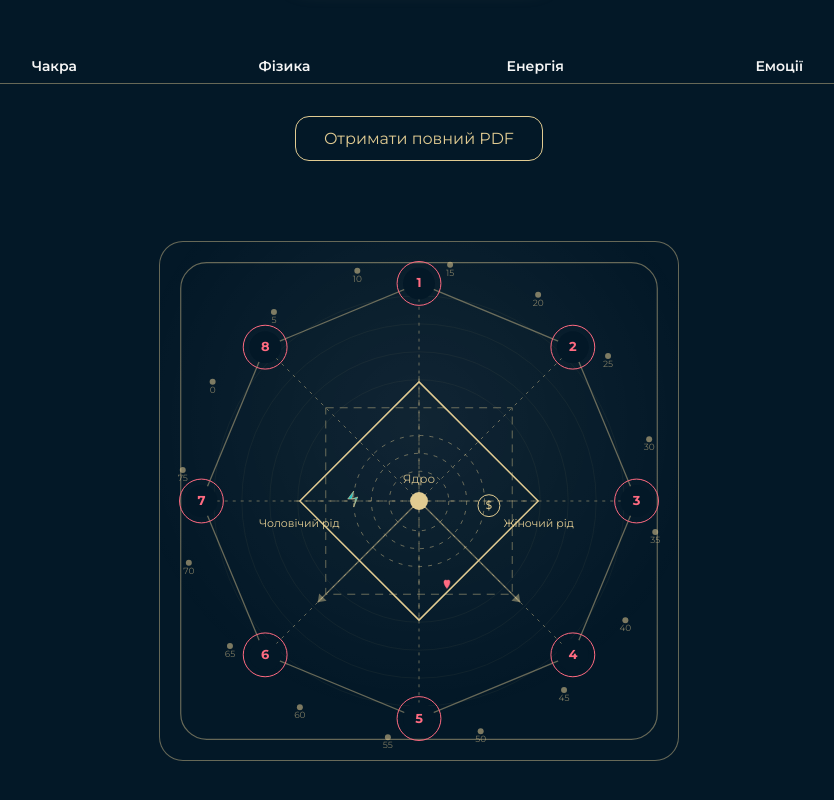
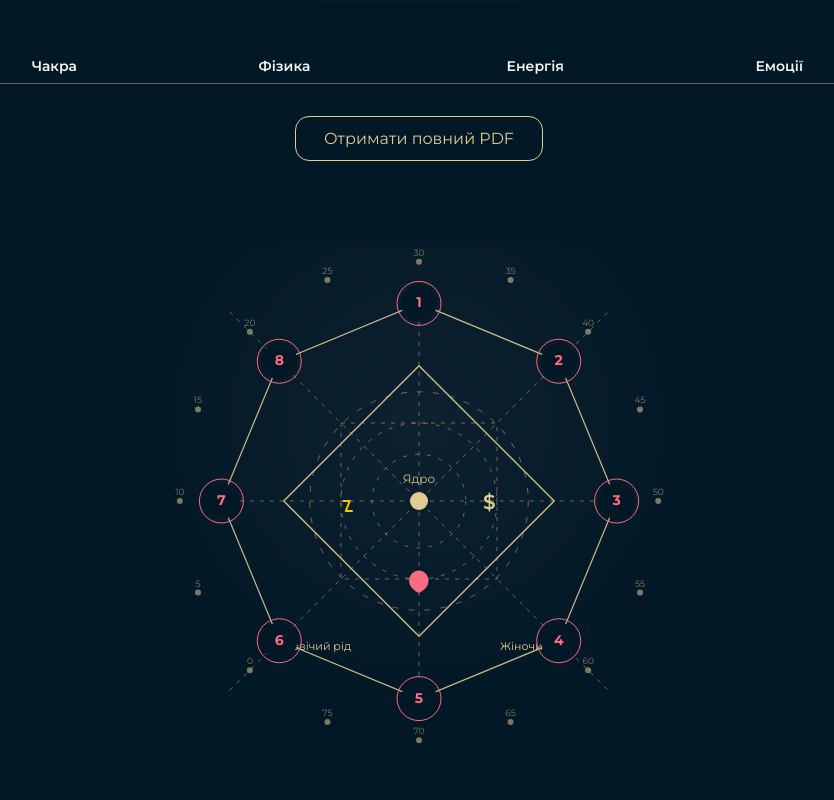
Before and after one commit to NadinMatrix/matrix-ryvok, a Next.js app: page / in a window 1280 px wide. Shown: the part 392-1192 px from the top of the page, without its empty margins (221-1055 px from the left). Built offline with nearby package versions, Linux system fonts and the light colour scheme.

Commit message:
Update ArcanaMatrixWeb.js

```diff
--- a/components/ArcanaMatrixWeb.js
+++ b/components/ArcanaMatrixWeb.js
@@ -6,48 +6,45 @@ const COLORS = {
   gold: '#E1CB92',
   accent: '#18C3CB',
   line: 'rgba(225,203,146,0.45)',
-  lineStrong: '#E1CB92',
+  lineBold: 'rgba(225,203,146,0.9)',
   dot: '#FF6B81',
-  ageDot: 'rgba(225,203,146,0.55)',
+  yearDot: 'rgba(225,203,146,0.55)',
 };
 
-// налаштування вікових точок
-const AGE_FROM = 0;
-const AGE_TO = 75;
-const AGE_STEP = 5;
-// старт кута для нуля років (у градусах, 0° — вправо, 90° — вниз)
-// 210° ≈ сектор біля енергії 6 (зліва знизу)
-const AGE_START_DEG = 210;
-
+/**
+ * Авторська арканна матриця (8-кутник + ромб + квадрат)
+ * size – розмір SVG, values – масив чисел арканів (до 8)
+ */
 export default function ArcanaMatrixWeb({ size = 520, values = [] }) {
   const cx = size / 2;
   const cy = size / 2;
 
-  const rOuter = size * 0.42;      // радіус 8-кутника
-  const rDiamond = size * 0.23;    // ромб (повернутий квадрат)
-  const rAxisSquare = size * 0.18; // прямий квадрат усередині
-  const rOrbitsMax = size * 0.23;  // макс радіус орбіт
-  const rAges = size * 0.46;       // коло років
+  // Радіуси
+  const rArcana = size * 0.38;         // коло 1–8
+  const rDiamond = size * 0.26;        // зовнішній ромб
+  const rSquare = size * 0.30 / 2;     // «30 радіус» – внутрішній квадрат
+  const orbitRadii = [0.18, 0.30, 0.42].map(k => (size * k) / 2);
+  const rYears = size * 0.46;          // коло років (0–75)
 
-  // 8 вершин восьмикутника
-  const points = useMemo(() => {
+  // 8 вершин восьмикутника (арканів)
+  const arcanaPoints = useMemo(() => {
     const arr = [];
     for (let i = 0; i < 8; i++) {
-      const a = (-Math.PI / 2) + (i * 2 * Math.PI) / 8; // починаємо з верху
+      const a = -Math.PI / 2 + (i * 2 * Math.PI) / 8;
       arr.push({
-        x: cx + rOuter * Math.cos(a),
-        y: cy + rOuter * Math.sin(a),
+        x: cx + rArcana * Math.cos(a),
+        y: cy + rArcana * Math.sin(a),
         angle: a,
       });
     }
     return arr;
-  }, [cx, cy, rOuter]);
+  }, [cx, cy, rArcana]);
 
-  // ромб (повернутий квадрат)
-  const diamond = useMemo(() => {
+  // Ромб (квадрат, повернутий на 45°)
+  const diamondPoints = useMemo(() => {
     const arr = [];
     for (let i = 0; i < 4; i++) {
-      const a = (-Math.PI / 2) + (i * 2 * Math.PI) / 4;
+      const a = -Math.PI / 2 + (i * 2 * Math.PI) / 4;
       arr.push({
         x: cx + rDiamond * Math.cos(a),
         y: cy + rDiamond * Math.sin(a),
@@ -56,78 +53,60 @@ export default function ArcanaMatrixWeb({ size = 520, values = [] }) {
     return arr;
   }, [cx, cy, rDiamond]);
 
-  // прямий квадрат по осях
-  const axisSquare = useMemo(() => {
-    const r = rAxisSquare;
+  // Прямий квадрат (осьовий), радіус ~30
+  const squarePoints = useMemo(() => {
     return [
-      { x: cx - r, y: cy - r },
-      { x: cx + r, y: cy - r },
-      { x: cx + r, y: cy + r },
-      { x: cx - r, y: cy + r },
+      { x: cx - rSquare, y: cy - rSquare },
+      { x: cx + rSquare, y: cy - rSquare },
+      { x: cx + rSquare, y: cy + rSquare },
+      { x: cx - rSquare, y: cy + rSquare },
     ];
-  }, [cx, cy, rAxisSquare]);
+  }, [cx, cy, rSquare]);
 
-  // вікові точки по колу
-  const ageMarks = useMemo(() => {
-    const res = [];
-    const count = (AGE_TO - AGE_FROM) / AGE_STEP + 1;
-    const stepDeg = 360 / count;
+  // Роки по колу (0–75, крок 5) — старт з кута, де стоїть аркан 6
+  const yearMarks = useMemo(() => {
+    const ages = [];
+    for (let age = 0; age <= 75; age += 5) {
+      ages.push(age);
+    }
 
-    for (let i = 0; i < count; i++) {
-      const age = AGE_FROM + i * AGE_STEP;
-      const deg = AGE_START_DEG + stepDeg * i;
-      const rad = (deg * Math.PI) / 180;
+    const angleFor6 =
+      -Math.PI / 2 + (5 * 2 * Math.PI) / 8; // той самий кут, що й для вершини 6
+    const step = (2 * Math.PI) / ages.length;
 
-      res.push({
+    return ages.map((age, index) => {
+      const a = angleFor6 + step * index;
+      return {
         age,
-        x: cx + rAges * Math.cos(rad),
-        y: cy + rAges * Math.sin(rad),
+        x: cx + rYears * Math.cos(a),
+        y: cy + rYears * Math.sin(a),
+      };
     });
-    }
-    return res;
-  }, [cx, cy, rAges]);
+  }, [cx, cy, rYears]);
 
-  // допоміжна функція для стрілки
-  const arrowHead = (x1, y1, x2, y2, sizeArrow = 10) => {
-    const angle = Math.atan2(y2 - y1, x2 - x1);
-    const a1 = angle + Math.PI * 0.8;
-    const a2 = angle - Math.PI * 0.8;
-    return [
-      x2,
-      y2,
-      x2 + sizeArrow * Math.cos(a1),
-      y2 + sizeArrow * Math.sin(a1),
-      x2 + sizeArrow * Math.cos(a2),
-      y2 + sizeArrow * Math.sin(a2),
-    ];
+  // Координати для іконок
+  const energyIcon = {
+    x: cx - rSquare * 0.9,
+    y: cy + rSquare * 0.05,
   };
 
-  // координати для ліній роду (від центру до низу ліворуч / праворуч)
-  const maleEnd = {
-    x: cx - rDiamond * 0.85,
-    y: cy + rDiamond * 0.85,
-  };
-  const femaleEnd = {
-    x: cx + rDiamond * 0.85,
-    y: cy + rDiamond * 0.85,
+  const moneyIcon = {
+    x: cx + rSquare * 0.9,
+    y: cy + rSquare * 0.1,
   };
 
-  // позиції іконок (усередині внутрішнього квадрата)
-  const iconEnergy = {
-    x: cx - rAxisSquare * 0.7,
-    y: cy,
-  }; // ⚡ – зліва по горизонталі
-  const iconMoney = {
-    x: cx + rAxisSquare * 0.75,
-    y: cy + rAxisSquare * 0.05,
-  }; // $ – справа трохи нижче горизонталі
-  const iconHeart = {
-    x: cx + rAxisSquare * 0.3,
-    y: cy + rAxisSquare * 0.9,
-  }; // ♥ – правий нижній сектор
+  const heartIcon = {
+    x: cx + rSquare * 0.1,
+    y: cy + rSquare * 0.95,
+  };
 
-  const valuesSafe = [...values];
-  while (valuesSafe.length < 8) valuesSafe.push(valuesSafe.length + 1);
+  const heartPath = `
+    M ${heartIcon.x} ${heartIcon.y}
+    c -4 -6 -12 -6 -16 0
+    c -4 6 -1 14 8 18
+    c 9 -4 12 -12 8 -18
+    z
+  `;
 
   return (
     <div
@@ -146,157 +125,97 @@ export default function ArcanaMatrixWeb({ size = 520, values = [] }) {
           display: 'block',
           margin: '0 auto',
           background:
-            'radial-gradient(circle at 50% 35%, rgba(255,255,255,0.06), transparent 70%)',
+            'radial-gradient(circle at 50% 35%, rgba(255,255,255,0.04), transparent 70%)',
           borderRadius: 24,
-          border: `1px solid ${COLORS.line}`,
         }}
       >
-        {/* фонова темна панель */}
-        <rect
-          x={size * 0.04}
-          y={size * 0.04}
-          width={size * 0.92}
-          height={size * 0.92}
-          rx={26}
-          ry={26}
-          fill="none"
-          stroke={COLORS.line}
-          strokeWidth="1.2"
-        />
-
-        {/* радіальні хвилі */}
-        {[0.26, 0.32, 0.38, 0.44].map((k, i) => (
-          <circle
-            key={`bg-${i}`}
-            cx={cx}
-            cy={cy}
-            r={size * k * 0.9}
-            fill="none"
-            stroke={COLORS.line}
-            strokeOpacity={0.12}
-          />
-        ))}
-
-        {/* орбіти */}
-        {[0.25, 0.40, 0.55].map((ratio, i) => (
+        {/* мінімалістичний фон – тонкі концентричні кола */}
+        {orbitRadii.map((r, i) => (
           <circle
             key={`orbit-${i}`}
             cx={cx}
             cy={cy}
-            r={rOrbitsMax * ratio}
+            r={r}
             fill="none"
+            stroke={COLORS.line}
+            strokeDasharray={i === 2 ? '6 10' : '4 8'}
+          />
+        ))}
+
+        {/* Вертикаль / горизонталь */}
+        <line
+          x1={cx}
+          y1={cy - rDiamond * 1.4}
+          x2={cx}
+          y2={cy + rDiamond * 1.4}
           stroke={COLORS.line}
           strokeDasharray="4 6"
         />
-        ))}
-
-        {/* осі (вертикаль / горизонталь) */}
         <line
-          x1={cx}
-          y1={cy - rOrbitsMax * 1.05}
-          x2={cx}
-          y2={cy + rOrbitsMax * 1.05}
-          stroke={COLORS.line}
-          strokeDasharray="6 6"
-        />
-        <line
-          x1={cx - rOrbitsMax * 1.05}
+          x1={cx - rDiamond * 1.4}
           y1={cy}
-          x2={cx + rOrbitsMax * 1.05}
+          x2={cx + rDiamond * 1.4}
           y2={cy}
           stroke={COLORS.line}
-          strokeDasharray="6 6"
+          strokeDasharray="4 6"
         />
 
-        {/* ромб (повернутий квадрат) */}
-        <polygon
-          points={diamond.map(p => `${p.x},${p.y}`).join(' ')}
-          fill="none"
-          stroke={COLORS.lineStrong}
-          strokeWidth="1.5"
+        {/* Діагоналі роду */}
+        {/* Чоловічий рід — зліва вгору ↘ вправо вниз (синя умовна лінія) */}
+        <line
+          x1={cx - rDiamond * 1.4}
+          y1={cy + rDiamond * 1.4}
+          x2={cx + rDiamond * 1.4}
+          y2={cy - rDiamond * 1.4}
+          stroke={COLORS.line}
+          strokeDasharray="4 6"
+        />
+        {/* Жіночий рід — справа вгору ↙ вліво вниз */}
+        <line
+          x1={cx - rDiamond * 1.4}
+          y1={cy - rDiamond * 1.4}
+          x2={cx + rDiamond * 1.4}
+          y2={cy + rDiamond * 1.4}
+          stroke={COLORS.line}
+          strokeDasharray="4 6"
         />
 
-        {/* внутрішній прямий квадрат (штриховий) */}
-        <polygon
-          points={axisSquare.map(p => `${p.x},${p.y}`).join(' ')}
-          fill="none"
-          stroke={COLORS.line}
-          strokeDasharray="8 6"
-        />
-
-        {/* лінії роду: чоловічий (зліва вниз) */}
-        <g>
-          <line
-            x1={cx}
-            y1={cy}
-            x2={maleEnd.x}
-            y2={maleEnd.y}
-            stroke={COLORS.line}
-            strokeWidth="1.4"
-          />
-          {(() => {
-            const [x2, y2, x3, y3, x4, y4] = arrowHead(
-              cx,
-              cy,
-              maleEnd.x,
-              maleEnd.y,
-              9
-            );
-            return (
-              <polygon
-                points={`${x2},${y2} ${x3},${y3} ${x4},${y4}`}
-                fill={COLORS.line}
-              />
-            );
-          })()}
+        {/* Підписи роду */}
         <text
-            x={cx - rOuter * 0.55}
-            y={cy + rOuter * 0.12}
-            textAnchor="middle"
+          x={cx - rDiamond * 1.1}
+          y={cy + rDiamond * 1.1}
           fill={COLORS.gold}
           fontSize="11"
         >
           Чоловічий рід
         </text>
-        </g>
-
-        {/* лінії роду: жіночий (справа вниз) */}
-        <g>
-          <line
-            x1={cx}
-            y1={cy}
-            x2={femaleEnd.x}
-            y2={femaleEnd.y}
-            stroke={COLORS.line}
-            strokeWidth="1.4"
-          />
-          {(() => {
-            const [x2, y2, x3, y3, x4, y4] = arrowHead(
-              cx,
-              cy,
-              femaleEnd.x,
-              femaleEnd.y,
-              9
-            );
-            return (
-              <polygon
-                points={`${x2},${y2} ${x3},${y3} ${x4},${y4}`}
-                fill={COLORS.line}
-              />
-            );
-          })()}
         <text
-            x={cx + rOuter * 0.55}
-            y={cy + rOuter * 0.12}
-            textAnchor="middle"
+          x={cx + rDiamond * 0.6}
+          y={cy + rDiamond * 1.1}
           fill={COLORS.gold}
           fontSize="11"
         >
           Жіночий рід
         </text>
-        </g>
 
-        {/* центр */}
+        {/* Ромб */}
+        <polygon
+          points={diamondPoints.map(p => `${p.x},${p.y}`).join(' ')}
+          fill="none"
+          stroke={COLORS.lineBold}
+          strokeWidth="1.4"
+        />
+
+        {/* Внутрішній квадрат (осьовий) */}
+        <polygon
+          points={squarePoints.map(p => `${p.x},${p.y}`).join(' ')}
+          fill="none"
+          stroke={COLORS.line}
+          strokeWidth="1"
+          strokeDasharray="4 6"
+        />
+
+        {/* Ядро */}
         <circle cx={cx} cy={cy} r={9} fill={COLORS.gold} />
         <text
           x={cx}
@@ -309,103 +228,87 @@ export default function ArcanaMatrixWeb({ size = 520, values = [] }) {
           Ядро
         </text>
 
-        {/* векторна іконка енергії ⚡ */}
-        <g transform={`translate(${iconEnergy.x}, ${iconEnergy.y})`}>
+        {/* 8-кутник – орбіта арканів */}
         <polygon
-            points="-6,-2 0,-10 -2,-2 4,-4 0,6 2,-2"
-            fill={COLORS.accent}
-            stroke={COLORS.gold}
-            strokeWidth="0.6"
+          points={arcanaPoints.map(p => `${p.x},${p.y}`).join(' ')}
+          fill="none"
+          stroke={COLORS.lineBold}
+          strokeWidth="1.2"
         />
-        </g>
 
-        {/* векторна іконка грошей $ */}
-        <g transform={`translate(${iconMoney.x}, ${iconMoney.y})`}>
-          <circle
-            cx="0"
-            cy="0"
-            r="11"
+        {/* Іконка енергії (блискавка) */}
+        <polyline
+          points={[
+            [energyIcon.x - 6, energyIcon.y - 4],
+            [energyIcon.x + 1, energyIcon.y - 4],
+            [energyIcon.x - 3, energyIcon.y + 6],
+            [energyIcon.x + 4, energyIcon.y + 6],
+          ]
+            .map(p => p.join(','))
+            .join(' ')}
           fill="none"
-            stroke={COLORS.gold}
-            strokeWidth="1"
+          stroke="#FFC400"
+          strokeWidth="2"
+          strokeLinejoin="round"
         />
+
+        {/* Іконка грошей (₴ / $) */}
         <text
-            x="0"
-            y="4"
+          x={moneyIcon.x}
+          y={moneyIcon.y}
+          fill={COLORS.gold}
+          fontSize="20"
+          fontWeight="600"
           textAnchor="middle"
-            fontSize="12"
-            fill={COLORS.gold}
-            fontFamily="system-ui, -apple-system, BlinkMacSystemFont, 'Segoe UI', sans-serif"
         >
           $
         </text>
+
+        {/* Іконка серця (векторний path) */}
+        <path d={heartPath} fill={COLORS.dot} />
+
+        {/* Роки по колу */}
+        {yearMarks.map(({ age, x, y }, i) => (
+          <g key={`age-${age}-${i}`}>
+            <circle cx={x} cy={y} r={3} fill={COLORS.yearDot} />
+            <text
+              x={x}
+              y={y - 6}
+              textAnchor="middle"
+              fill={COLORS.yearDot}
+              fontSize="9"
+            >
+              {age}
+            </text>
           </g>
+        ))}
 
-        {/* векторна іконка серця ❤️ */}
-        <g transform={`translate(${iconHeart.x}, ${iconHeart.y}) scale(0.9)`}>
-          <path
-            d="M0 4 C -5 -2, -4 -7, 0 -5 C 4 -7, 5 -2, 0 4 Z"
-            fill={COLORS.dot}
+        {/* 8 точок арканів */}
+        {arcanaPoints.map((p, i) => {
+          const v = values[i] ?? i + 1; // поки заглушка 1..8
+          return (
+            <g key={`arcana-${i}`}>
+              <circle cx={p.x} cy={p.y} r={18} fill={COLORS.bg} />
+              <circle
+                cx={p.x}
+                cy={p.y}
+                r={22}
+                fill="none"
                 stroke={COLORS.dot}
-            strokeWidth="0.5"
               />
-        </g>
-
-        {/* 8-кутник + лінії від центру до вершин */}
-        <polygon
-          points={points.map(p => `${p.x},${p.y}`).join(' ')}
-          fill="none"
-          stroke={COLORS.line}
-          strokeWidth="1.3"
-        />
-
-        {points.map((p, i) => {
-          const v = valuesSafe[i];
-          return (
-            <g key={`arc-${i}`}>
-              {/* промені від центру */}
-              <line
-                x1={cx}
-                y1={cy}
-                x2={p.x}
-                y2={p.y}
-                stroke={COLORS.line}
-                strokeDasharray="3 5"
-              />
-              {/* зовнішнє кільце точки */}
-              <circle cx={p.x} cy={p.y} r={22} fill="none" stroke={COLORS.dot} />
-              {/* внутрішній круг */}
-              <circle cx={p.x} cy={p.y} r={16} fill={COLORS.bg} />
-              {/* цифра аркана */}
               <text
                 x={p.x}
                 y={p.y + 4}
                 textAnchor="middle"
                 fill={COLORS.dot}
                 fontWeight="700"
-                fontSize="13"
+                fontSize="14"
               >
                 {v}
               </text>
             </g>
           );
         })}
-
-        {/* вікові точки по колу */}
-        {ageMarks.map((m, idx) => (
-          <g key={`age-${idx}`}>
-            <circle cx={m.x} cy={m.y} r={3} fill={COLORS.ageDot} />
-            <text
-              x={m.x}
-              y={m.y + 11}
-              textAnchor="middle"
-              fill={COLORS.ageDot}
-              fontSize="9"
-            >
-              {m.age}
-            </text>
-          </g>
-        ))}
       </svg>
     </div>
   );
```
Lines whose indentation alone changed are shown as unchanged.
